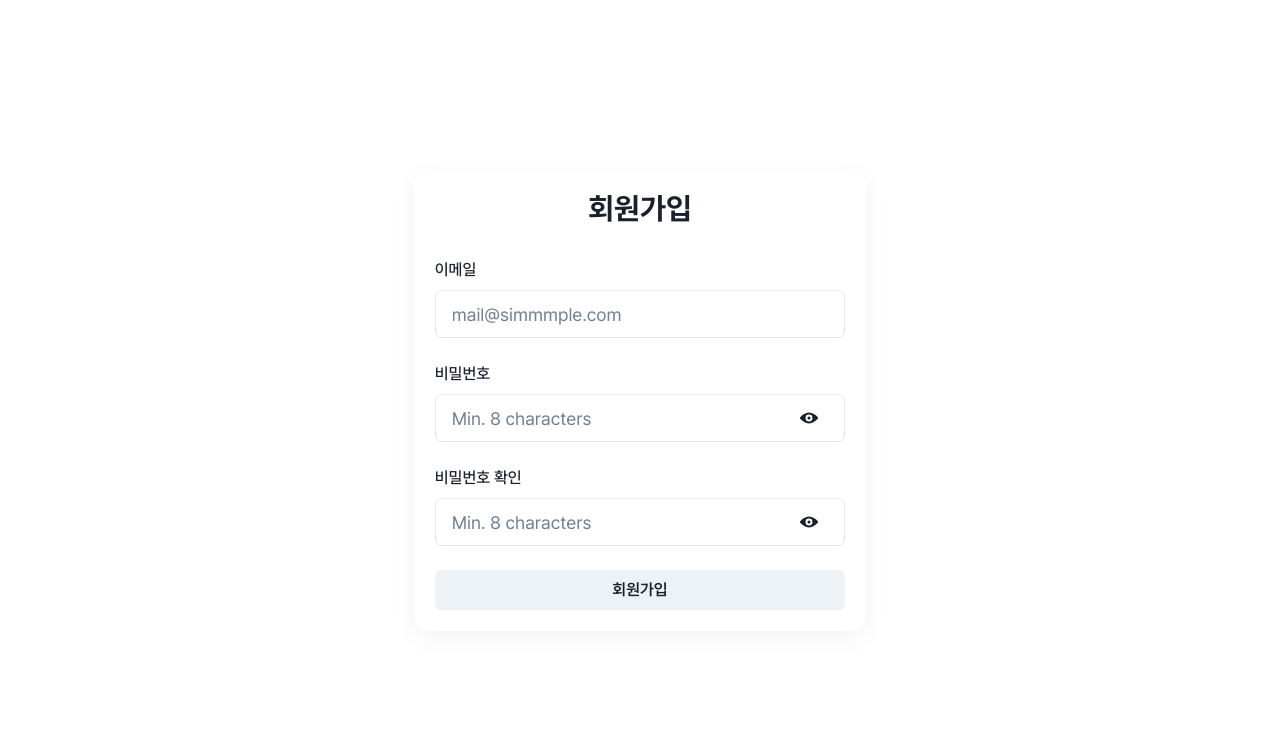
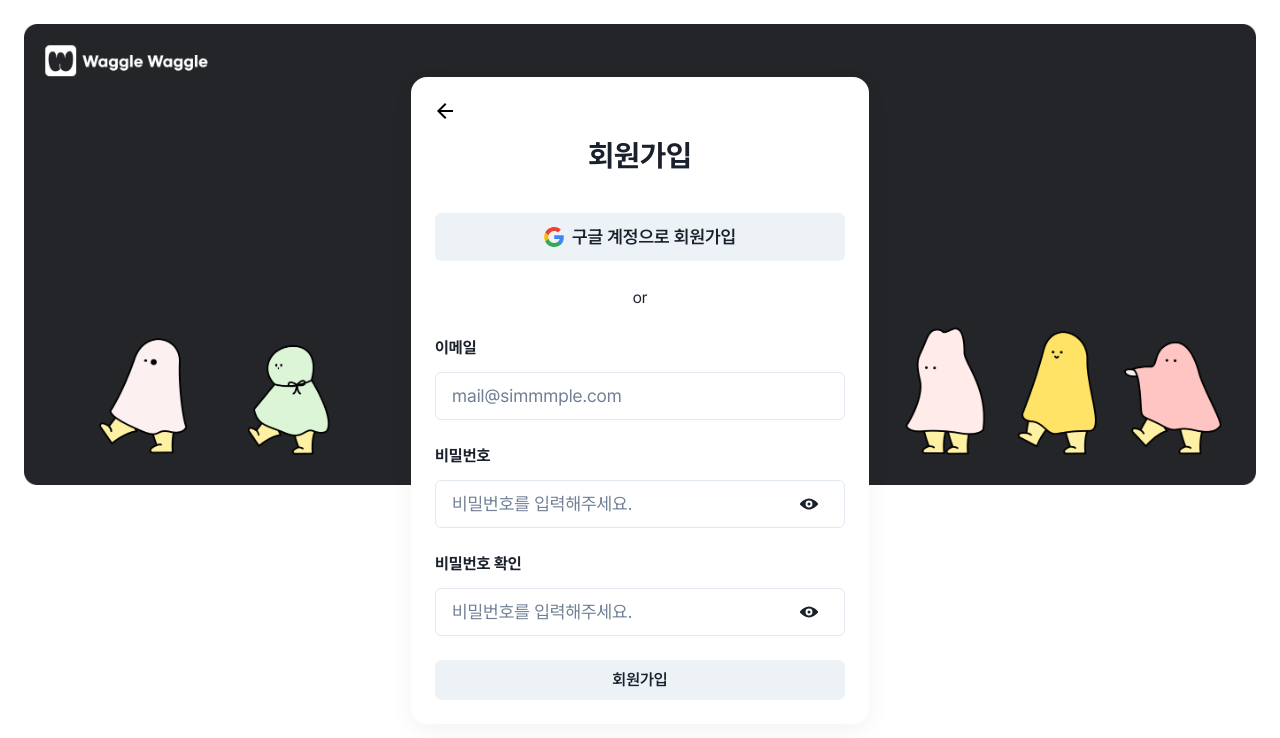
Before and after one commit to DDD-Community/DDD-10-WABLE-WEB, a Next.js app: page /sign-up in a window 1280 px wide. Shown: the top 738 px of the page. Built offline with nearby package versions, Linux system fonts and the light colour scheme.

Commit message:
feat: 회원가입 페이지 레이아웃 조정 및 디자인 적용

```diff
--- a/src/components/pages/sign-up/index.tsx
+++ b/src/components/pages/sign-up/index.tsx
@@ -1,13 +1,28 @@
-import { Heading, VStack } from '@chakra-ui/react';
+import Image from 'next/image';
+import { Heading, VStack, Button } from '@chakra-ui/react';
 import SignUpForm from '@/components/pages/sign-up/sign-up-form';
-import { Container, Section } from './styles';
+import { Container, Background, Section, ArrowIconWrapper } from './styles';
+import SignUpBackgroundImage from '@/assets/images/sign-up-background.png';
+import Google from '@/assets/icons/google.svg';
+import ArrowBack from '@/assets/icons/arrow-back.svg';
+import { DividerWithContent } from '@/components/common/divider-with-content';
 
 export default function SignUp() {
   return (
     <Container>
+      <Background>
+        <Image src={SignUpBackgroundImage} alt="background" />
+      </Background>
       <Section>
-        <VStack spacing="32px">
-          <Heading size="lg">회원가입</Heading>
+        <ArrowIconWrapper>
+          <ArrowBack />
+        </ArrowIconWrapper>
+        <Heading size="lg">회원가입</Heading>
+        <VStack spacing="25px" width="full">
+          <Button leftIcon={<Google />} size="lg" width="full">
+            구글 계정으로 회원가입
+          </Button>
+          <DividerWithContent content="or" />
           <SignUpForm />
         </VStack>
       </Section>
--- a/src/components/pages/sign-up/sign-up-form.tsx
+++ b/src/components/pages/sign-up/sign-up-form.tsx
@@ -6,6 +6,7 @@ import {
   FormLabel,
   Button,
   FormErrorMessage,
+  HStack,
 } from '@chakra-ui/react';
 import PasswordInput from '@/components/common/input/password-input';
 import { Form } from './styles';
@@ -34,58 +35,88 @@ export default function SignUpForm() {
     <Form onSubmit={handleSubmit(onSubmit)}>
       <VStack w="100%" spacing="24px">
         <FormControl isInvalid={!!errors.email}>
-          <FormLabel htmlFor="email">이메일</FormLabel>
+          <HStack marginBottom="12px">
+            <FormLabel htmlFor="email" margin="0px">
+              <b>이메일</b>
+            </FormLabel>
+            <FormErrorMessage margin="0px">
+              * {errors.email?.message}
+            </FormErrorMessage>
+          </HStack>
           <Input
             id="email"
             placeholder="mail@simmmple.com"
             size="lg"
             {...register('email', {
-              required: { value: true, message: 'Required Field' },
+              required: { value: true, message: '이메일을 입력해주세요.' },
+              pattern: {
+                value: /^[a-zA-Z0-9._-]+@[a-zA-Z0-9.-]+\.[a-zA-Z]{2,4}$/,
+                message: '이메일 형식이 올바르지 않습니다.',
+              },
             })}
           />
-          <FormErrorMessage>{errors.email?.message}</FormErrorMessage>
         </FormControl>
         <FormControl isInvalid={!!errors.newPassword}>
-          <FormLabel htmlFor="newPassword">비밀번호</FormLabel>
+          <HStack marginBottom="12px">
+            <FormLabel htmlFor="newPassword" margin="0px">
+              <b>비밀번호</b>
+            </FormLabel>
+            <FormErrorMessage margin="0px">
+              * {errors.newPassword?.message}
+            </FormErrorMessage>
+          </HStack>
           <Controller
             name="newPassword"
             control={control}
             rules={{
-              required: { value: true, message: 'Required Field' },
-              minLength: { value: 8, message: 'Min 8 length' },
+              required: { value: true, message: '비밀번호를 입력해주세요.' },
+              minLength: { value: 8, message: '최소 8자를 입력해주세요.' },
+              maxLength: { value: 16, message: '최대 16자를 입력해주세요.' },
+              pattern: {
+                value: /^(?=.*[a-zA-Z])(?=.*[0-9])(?=.*[!@#$%^&*])/,
+                message: '비밀번호는 영어, 숫자, 특수문자를 포함해야 합니다.',
+              },
             }}
             render={({ field: { onChange, value } }) => (
               <PasswordInput
                 onChange={onChange}
                 value={value}
                 id="newPassword"
-                placeholder="Min. 8 characters"
+                placeholder="비밀번호를 입력해주세요."
               />
             )}
           />
-          <FormErrorMessage>{errors.newPassword?.message}</FormErrorMessage>
         </FormControl>
         <FormControl isInvalid={!!errors.confirmPassword}>
-          <FormLabel htmlFor="confirmPassword">비밀번호 확인</FormLabel>
+          <HStack marginBottom="12px">
+            <FormLabel htmlFor="confirmPassword" margin="0px">
+              <b>비밀번호 확인</b>
+            </FormLabel>
+            <FormErrorMessage margin="0px">
+              * {errors.confirmPassword?.message}
+            </FormErrorMessage>
+          </HStack>
           <Controller
             name="confirmPassword"
             control={control}
             rules={{
-              required: { value: true, message: 'Required Field' },
-              minLength: { value: 8, message: 'Min 8 length' },
+              required: {
+                value: true,
+                message: '확인 비밀번호를 입력해주세요.',
+              },
               validate: (value) =>
-                value === getValues('newPassword') || 'Password do not match',
+                value === getValues('newPassword') ||
+                '비밀번호가 일치하지 않습니다.',
             }}
             render={({ field: { onChange, value } }) => (
               <PasswordInput
                 onChange={onChange}
                 value={value}
                 id="confirmPassword"
-                placeholder="Min. 8 characters"
+                placeholder="비밀번호를 입력해주세요."
               />
             )}
           />
-          <FormErrorMessage>{errors.confirmPassword?.message}</FormErrorMessage>
         </FormControl>
         <Button w="100%" type="submit">
           회원가입
--- a/src/components/pages/sign-up/styles.ts
+++ b/src/components/pages/sign-up/styles.ts
@@ -2,20 +2,38 @@ import styled from '@emotion/styled';
 
 const Container = styled.div`
   display: flex;
+  justify-content: center;
   align-items: center;
-  justify-content: center;
   height: 100vh;
 `;
 
+const Background = styled.section`
+  padding: 24px;
+  height: 100vh;
+  width: 1440px;
+`;
+
 const Section = styled.section`
-  width: 452.5px;
-  padding: 21px;
-  border-radius: 15px;
+  position: absolute;
+  display: flex;
+  flex-direction: column;
+  gap: 40px;
+  align-items: center;
+  width: 458px;
+  padding: 60px 24px 24px;
+  background-color: white;
+  border-radius: 16px;
   box-shadow: 0 7px 23px 0 #0000000d;
+`;
+
+const ArrowIconWrapper = styled.div`
+  position: absolute;
+  top: 22px;
+  left: 22px;
 `;
 
 const Form = styled.form`
   width: 100%;
 `;
 
-export { Container, Section, Form };
+export { Container, Background, Section, ArrowIconWrapper, Form };
```
Also changed, not shown: src/assets/icons/arrow-back.svg (added), src/assets/images/sign-up-background.png (added).
